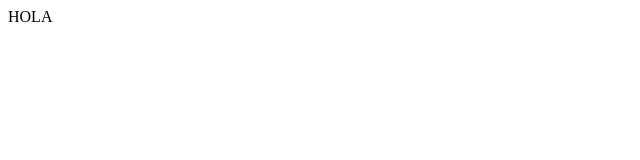
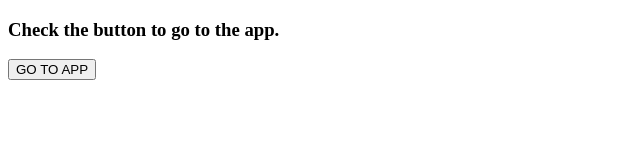
Before and after one commit to achaghirc/achaghirc.github.io, a plain HTML site: page index.html in a window 1280 px wide. Shown: the whole page, without its empty margins (0-640 px from the left). Drawn offline with Linux system fonts and the light colour scheme.

Commit message:
Update index.html

```diff
--- a/index.html
+++ b/index.html
@@ -1 +1,12 @@
-<div>HOLA</div>
+<!doctype html>
+<html>
+  <head>
+    <title>My Github Page</title>
+    <meta name="description" content="Our first page">
+    <meta name="keywords" content="html tutorial template">
+  </head>
+  <body>
+    <h3>Check the button to go to the app.</h3>
+    <button>GO TO APP</button>
+  </body>
+</html>
```
